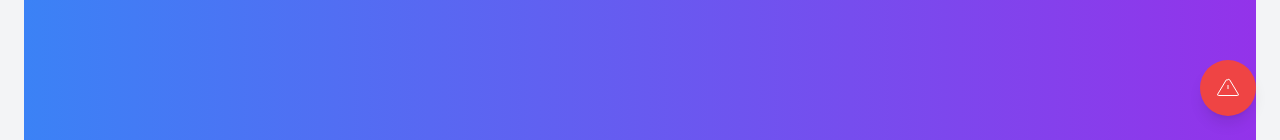
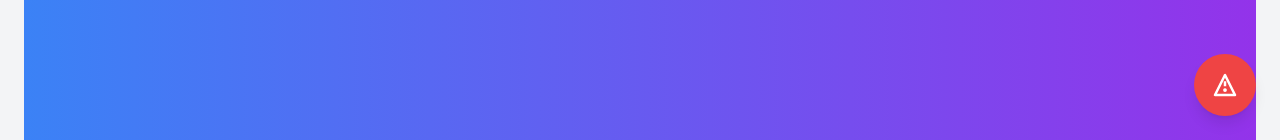
Before and after one commit to ijeong1/tsmit-dogbreeds-project, a Next.js app: page / in a window 1280 px wide. Shown: the part 660-800 px from the top of the page. Built offline with nearby package versions, Linux system fonts and the light colour scheme.

Commit message:
fix svg icon issue

```diff
--- a/components/FabButton.tsx
+++ b/components/FabButton.tsx
@@ -19,9 +19,19 @@ const FabButton = () => {
         className="fixed bottom-6 right-6 bg-red-500 hover:bg-red-600 text-white rounded-full p-4 shadow-lg focus:outline-none focus:ring-2 focus:ring-red-500 focus:ring-opacity-50 z-50"
         aria-label="Report"
       >
-        <svg xmlns="http://www.w3.org/2000/svg" width="24" height="24" fill="none" viewBox="0 0 24 24" stroke="currentColor">
-          <path d="M12 9v4m0 4h.01M10.29 3.86L1.82 18a1 1 0 00.86 1.5h18.64a1 1 0 00.86-1.5L13.71 3.86a1 1 0 00-1.72 0z" />
+        <svg xmlns="http://www.w3.org/2000/svg" width="30" height="30" fill="none" viewBox="0 0 24 24" stroke="currentColor">
+          <path
+            stroke="currentColor"
+            strokeWidth="2"
+            strokeLinejoin="round"
+            strokeLinecap="round"
+            d="M12 4L4 20h16L12 4z"
+          />
+          <line x1="12" y1="9" x2="12" y2="13" stroke="currentColor" strokeWidth="2" />
+          <circle cx="12" cy="16" r="1" fill="currentColor" />
         </svg>
+
+
         <span className="sr-only">Report</span>
 
       </button>
```
